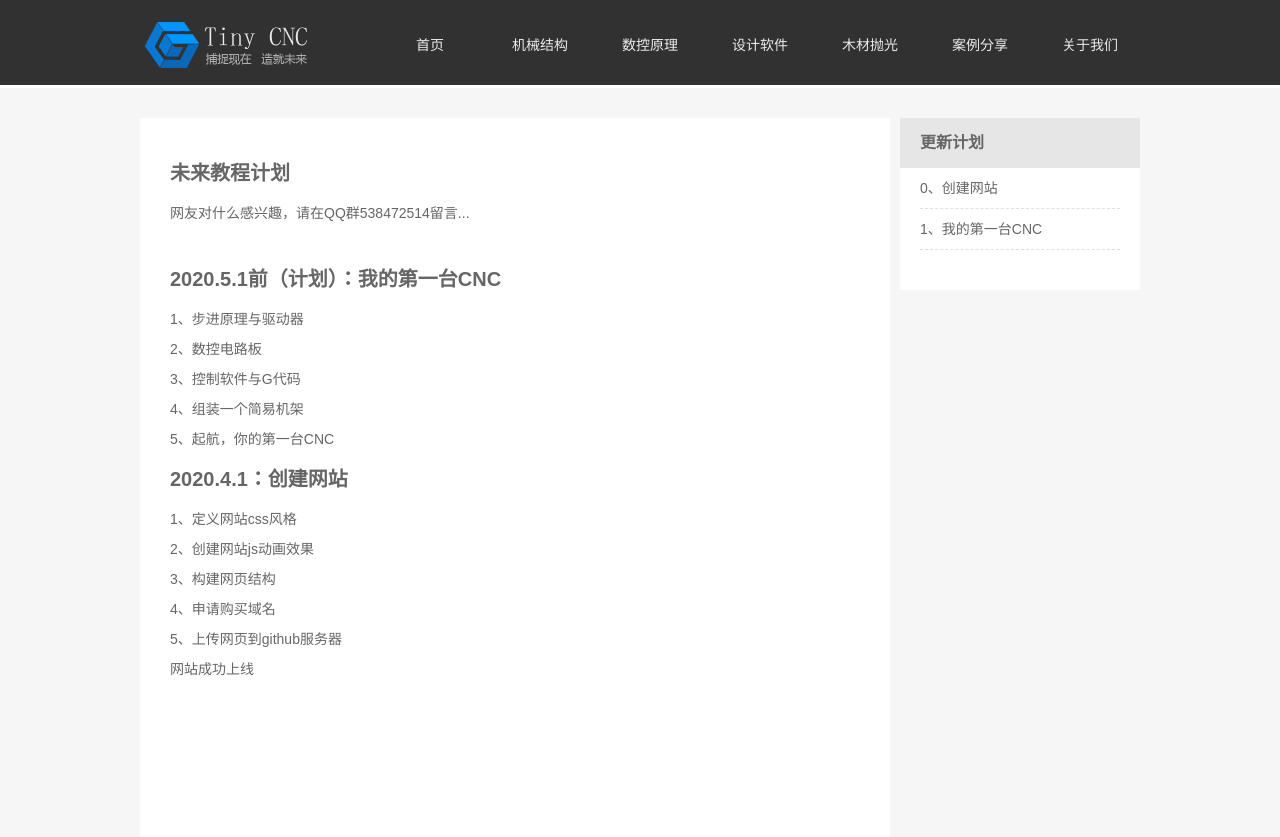
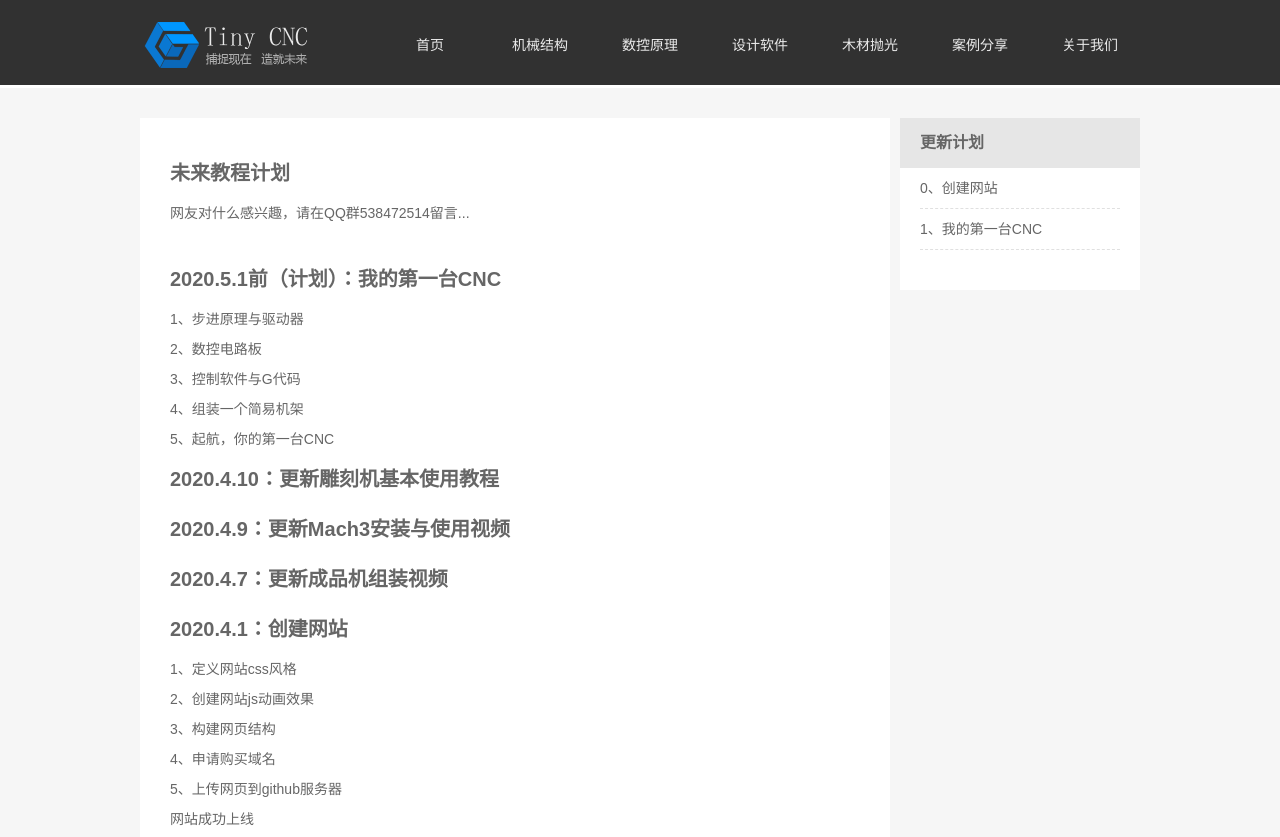
Before and after one commit to dijkstrazw/tinycnc, a plain HTML site: page plan.html in a window 1280 px wide. Shown: the top 837 px of the page. Drawn offline with Linux system fonts and the light colour scheme.

Commit message:
Update plan.html

```diff
--- a/plan.html
+++ b/plan.html
@@ -30,6 +30,12 @@
                     <p>3、控制软件与G代码</p>
                     <p>4、组装一个简易机架</p>
                     <p>5、起航，你的第一台CNC</p>
+
+                    <h3 style="text-align:left" id="plan0">2020.4.10：更新雕刻机基本使用教程</h3>
+
+                    <h3 style="text-align:left" id="plan0">2020.4.9：更新Mach3安装与使用视频</h3>
+
+                    <h3 style="text-align:left" id="plan0">2020.4.7：更新成品机组装视频</h3>
 
                     <h3 style="text-align:left" id="plan0">2020.4.1：创建网站</h3>
                     <p>1、定义网站css风格</p>
```
